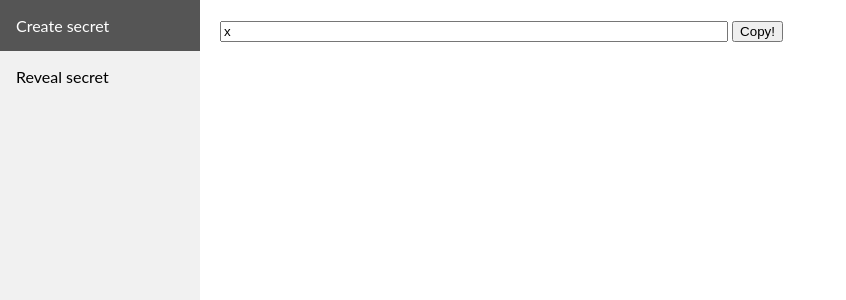
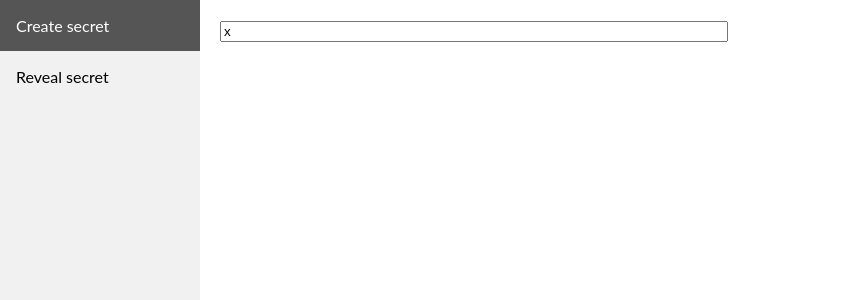
Before and after one commit to GeorgiiKrikun/SecretMessaging, a Django app: template home/secret_messaging/templates/secret_messaging/results_secret.html in a window 1280 px wide. Shown: the top 300 px of the page, without its empty margins (0-846 px from the left). Run offline with Django 4.2, Linux system fonts and the light colour scheme; the template is opened without the code that fills it: most values are stand-ins (such as "Sample title", 1, 10 or a date in 2020).

Commit message:
Removed copy button

```diff
--- a/home/secret_messaging/templates/secret_messaging/results_secret.html
+++ b/home/secret_messaging/templates/secret_messaging/results_secret.html
@@ -13,7 +13,7 @@
     </div>
     <div class="content">
         <input type = "text" id="thing_to_copy" value = "{{ secret_string }}" style="width:500px" readonly>
-        <button onclick="copyToClipboard()">Copy!</button>
+        {% comment %} <button onclick="copyToClipboard()">Copy!</button>
         <script>
         function copyToClipboard() {
             var copyText = document.getElementById("thing_to_copy");
@@ -22,7 +22,7 @@
                     console.error('Could not copy text: ', err);
                 });
         }
-        </script>
+        </script> {% endcomment %}
     </div>
 
 </body>
```
